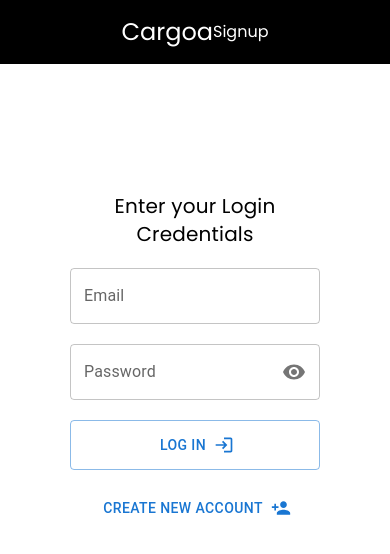
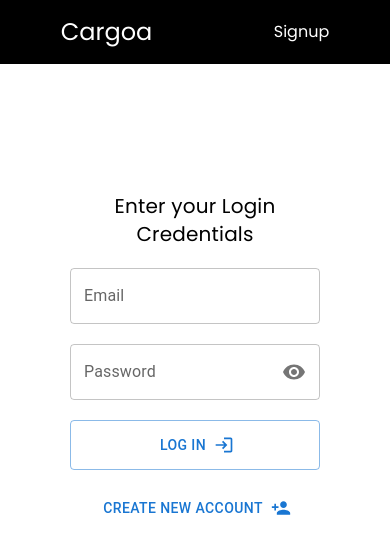
Before and after one commit to chirag1718/cargoa-frontend, a React (Create React App) app: page / in a window 390 px wide. Shown: the top 554 px of the page. Built offline with nearby package versions, Linux system fonts and the light colour scheme.

Commit message:
Style fix: fixed css typos

```diff
--- a/src/components/General/Dashboard/Dashboard.jsx
+++ b/src/components/General/Dashboard/Dashboard.jsx
@@ -35,7 +35,10 @@ const Dashboard = () => {
             <div className="flex flex-wrap justify-center gap-5 md:gap-10 rounded-xl md:rounded-xl w-[250px] sm:w-[390px] md:w-[700px] lg:w-[900px] xl:w-[1300px] h-[450px] md:h-[500px] overflow-scroll scrollbar-hide border-2 pt-5">
               <Cards />
             </div>
-            <Button className="mt-3" onClick={handleLogout}>
+            <Button
+              className="mt-3 md:hidden lg:hidden xl:hidden"
+              onClick={handleLogout}
+            >
               Logout
             </Button>
           </div>
@@ -58,7 +61,10 @@ const Dashboard = () => {
             <div className="flex flex-wrap justify-center gap-5 md:gap-10 rounded-xl md:rounded-xl w-[250px] sm:w-[390px] md:w-[700px] lg:w-[900px] xl:w-[1300px] h-[450px] md:h-[500px] overflow-scroll scrollbar-hide border-2 ">
               <TransporterTable />
             </div>
-            <Button className="mt-3" onClick={handleLogout}>
+            <Button
+              className="mt-3 md:hidden lg:hidden xl:hidden"
+              onClick={handleLogout}
+            >
               Logout
             </Button>
           </div>
--- a/src/components/General/Navigation.jsx
+++ b/src/components/General/Navigation.jsx
@@ -75,9 +75,12 @@ const Navigation = () => {
     default:
       return (
         <>
-          <div className="bg-black w-full h-16 text-white flex items-center  justify-center mb-5 md:flex md:justify-between md:items-center md:px-10">
+          <div className="bg-black w-full h-16 text-white flex items-center justify-around mb-5 md:flex md:justify-between md:items-center md:px-10">
             <div className="">
-              <span className="font-poppins text-2xl" onClick={handleHome}>
+              <span
+                className="font-poppins flex items-center justify-center text-2xl"
+                onClick={handleHome}
+              >
                 Cargoa
               </span>
             </div>
```
